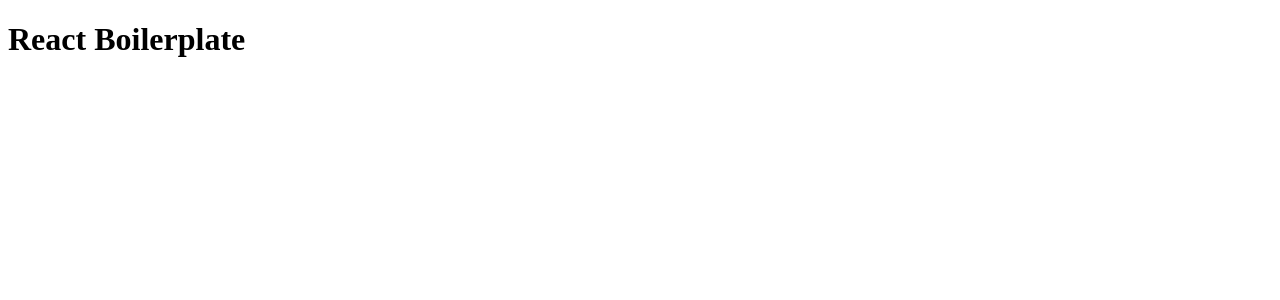
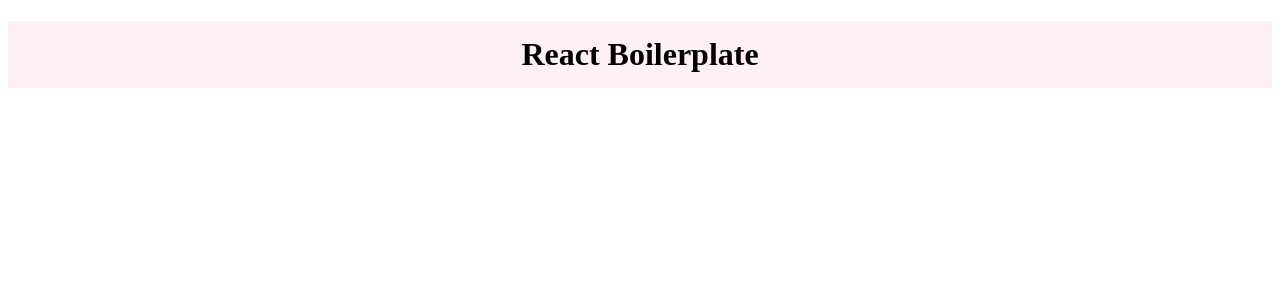
Before and after one commit to dkocjan/react, a React app: page / in a window 1280 px wide. Shown: the top 300 px of the page. Built offline with nearby package versions, Linux system fonts and the light colour scheme.

Commit message:
Implement styled components in Home component

```diff
--- a/src/Home/Home.jsx
+++ b/src/Home/Home.jsx
@@ -1,9 +1,18 @@
 import React from 'react';
+import styled from 'styled-components';
+
+const Wrapper = styled.div`
+    background: lavenderblush;
+`,
+      Heading = styled.h1`
+padding: 15px 0 15px 0px;
+text-align: center;
+`
 
 const Home = () => (
-  <div className="landing">
-    <h1>React Boilerplate</h1>
-  </div>
+  <Wrapper>
+    <Heading>React Boilerplate</Heading>
+  </Wrapper>
 );
 
 export default Home;
```
